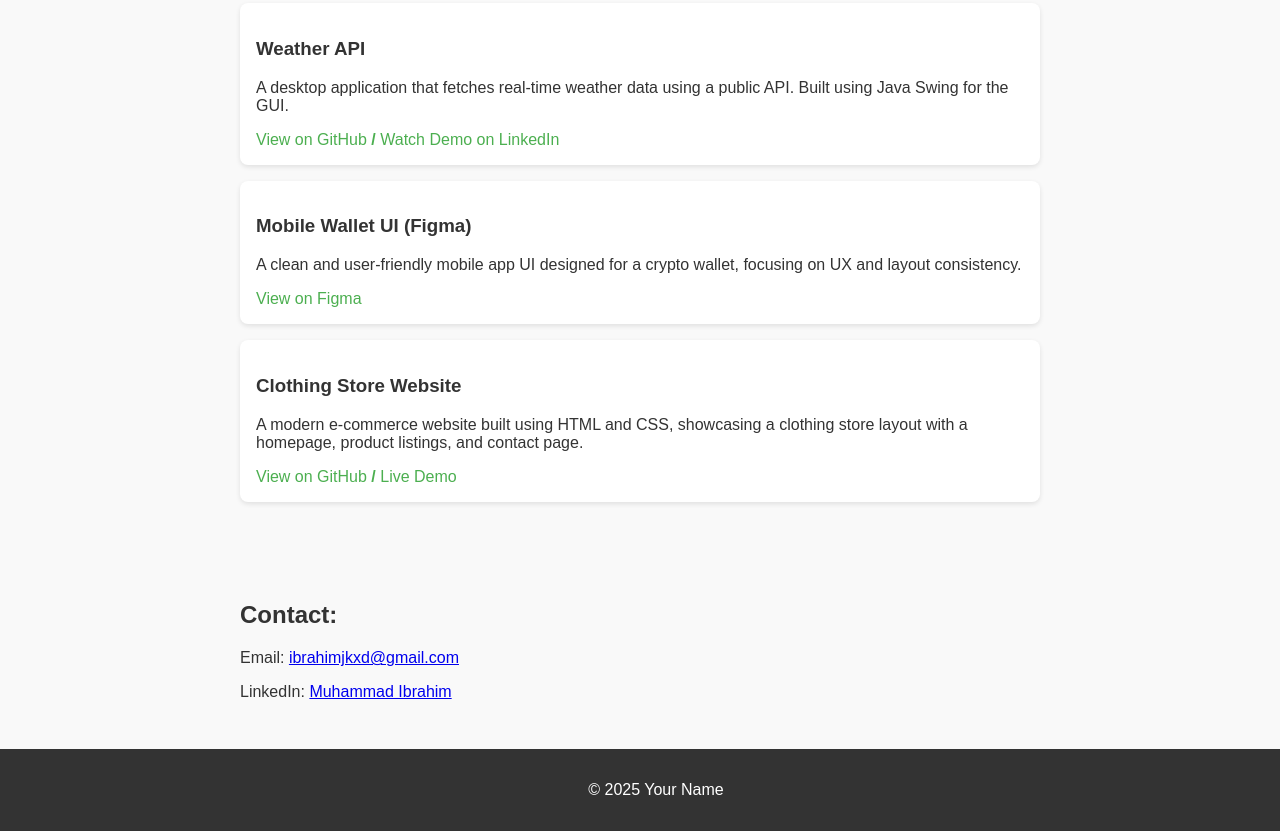
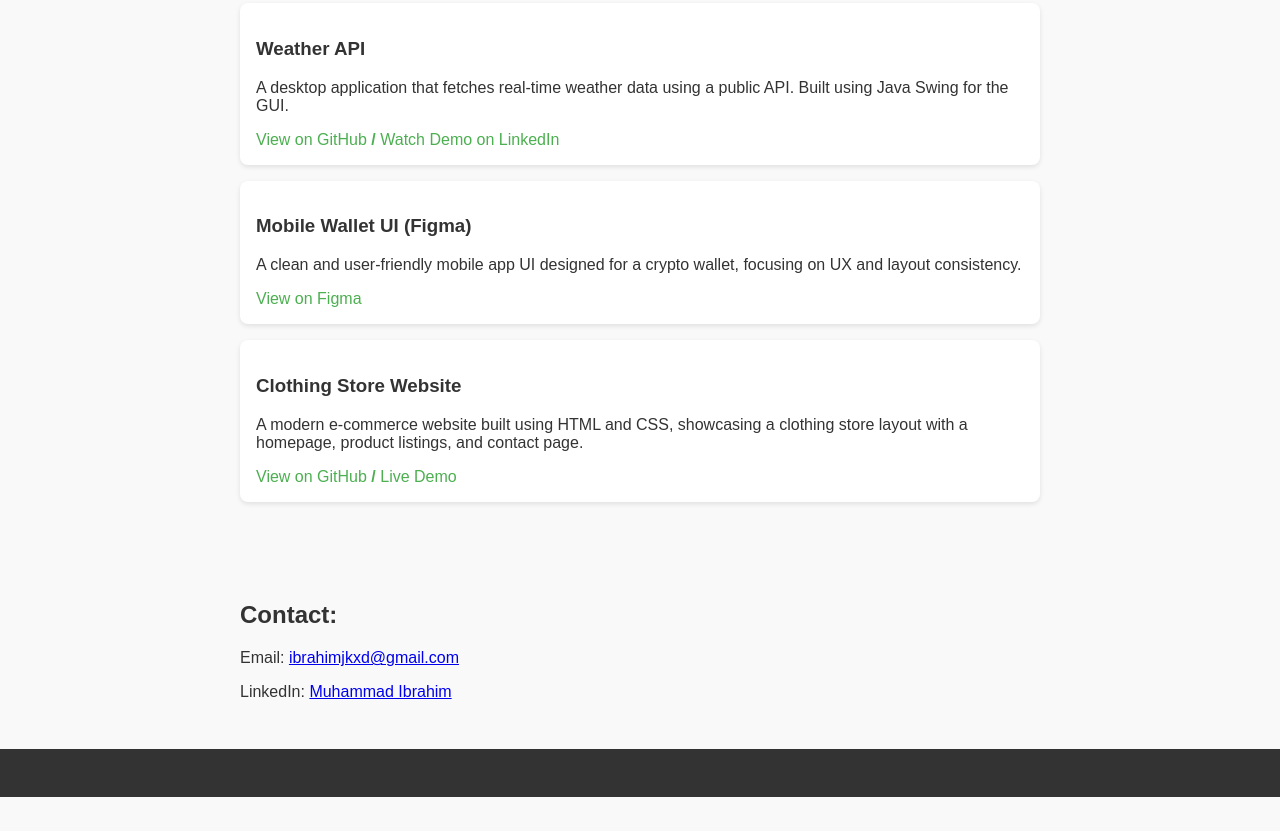
Before and after one commit to Ibrahiim77/portfolio, a plain HTML site: page index.html in a window 1280 px wide. Shown: the part 287-1118 px from the top of the page. After the commit the page ends 1084 px from the top, so only its background shows below. Drawn offline with Linux system fonts and the light colour scheme.

Commit message:
Changed index html

```diff
--- a/index.html
+++ b/index.html
@@ -40,7 +40,7 @@
   </section>
 
   <footer>
-    <p>&copy; 2025 Your Name</p>
+    <p></p>
   </footer>
 </body>
 </html>
```
